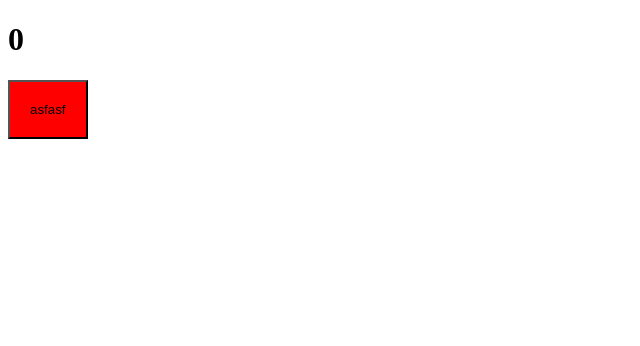
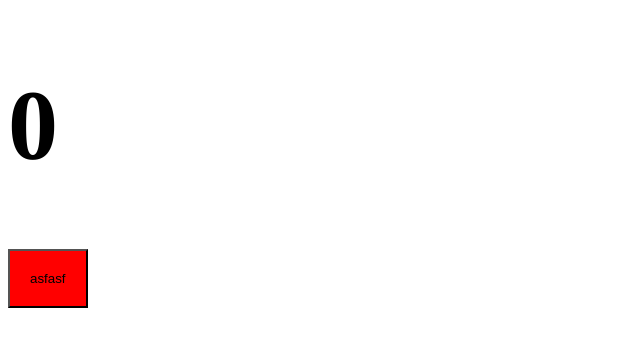
Before and after one commit to Zamchik/Web-portfolio, a React app: page / in a window 1280 px wide. Shown: the top 346 px of the page, without its empty margins (0-640 px from the left). Built offline with nearby package versions, Linux system fonts and the light colour scheme.

Commit message:
Css module fixes

```diff
--- a/src/components/App.module.scss
+++ b/src/components/App.module.scss
@@ -2,3 +2,7 @@
     background: red;
     padding: 20px;
 }
+
+.value {
+    font-size: 100px;
+}
--- a/src/components/App.tsx
+++ b/src/components/App.tsx
@@ -9,7 +9,7 @@ export const App = () => {
 
     return (
         <div>
-            <h1>{count}</h1>
+            <h1 className={classes.value}>{count}</h1>
             <button className={classes.button} onClick={increment}><span>
                 asfasf
             </span></button>
```
